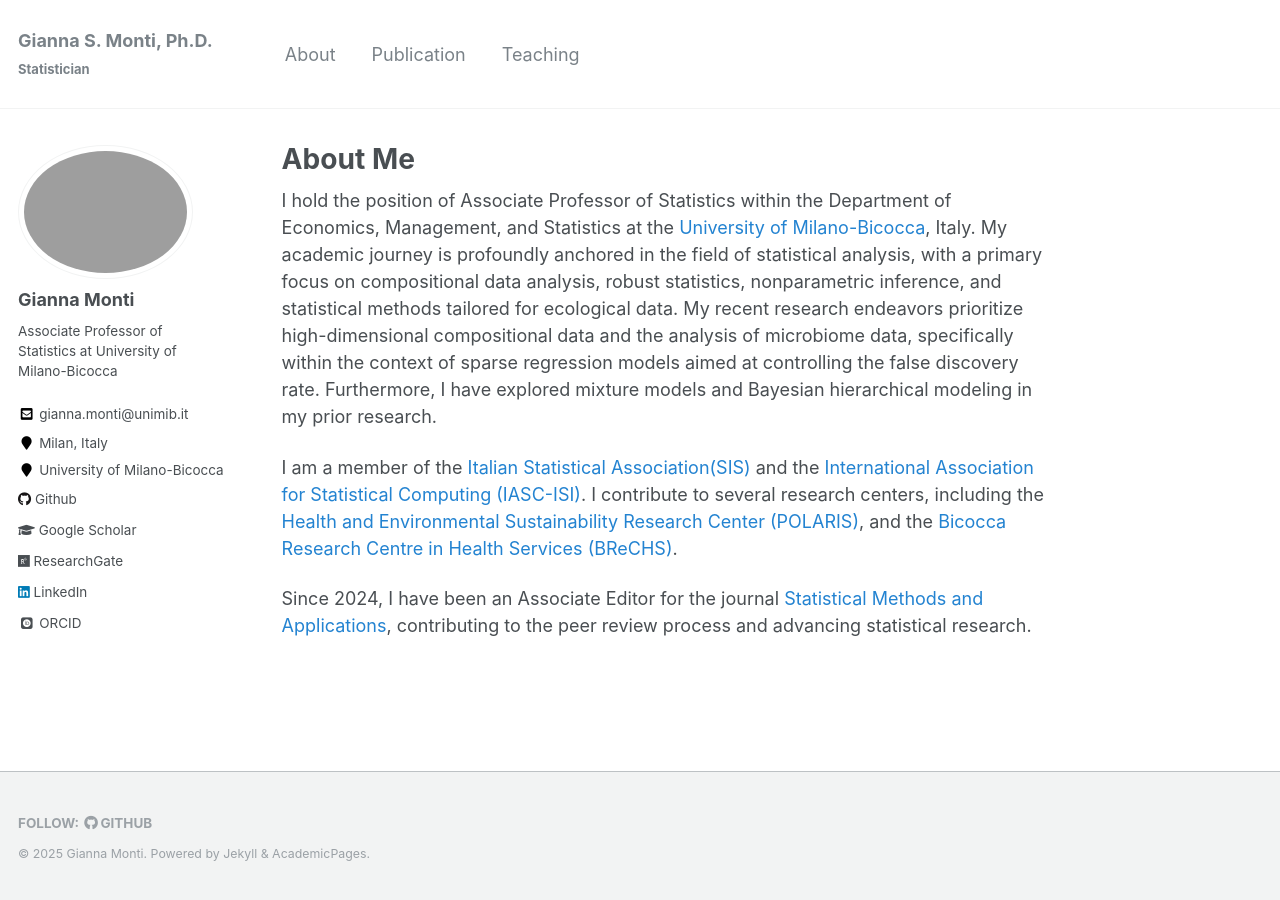
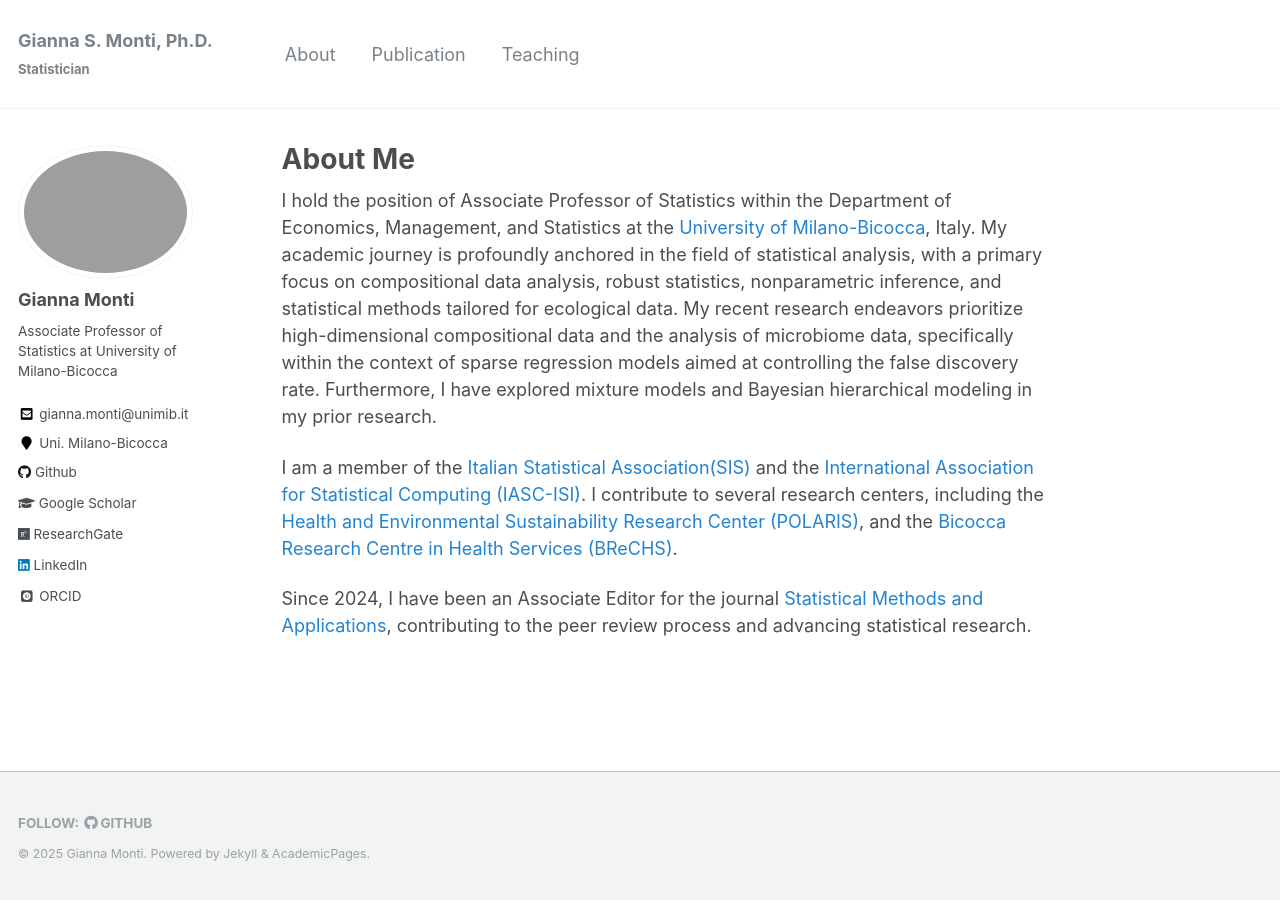
Before and after one commit to giannamonti/giannamonti.github.io, a Jekyll site: the page built from _pages/about.md, in a window 1280 px wide. Built offline with Jekyll 4.4.1, drawn with Linux system fonts in a browser that asks for light colours; some web fonts are replaced; a style sheet for code colours, icons or effects is not loaded.

Commit message:
location

```diff
--- a/_config.yml
+++ b/_config.yml
@@ -83,8 +83,8 @@ author:
   avatar           : "gm.jpg"
   bio              : "Associate Professor of Statistics at University of Milano-Bicocca"
   email            : "gianna.monti@unimib.it" # HTML entity encoding --- use https://mothereff.in/html-entities for example.
-  location         : "Milan, Italy"
-  employer         : "University of Milano-Bicocca"
+  location         : # "Milan, Italy"
+  employer         : "Uni. Milano-Bicocca"
   employerURL      : "https://en.unimib.it/"
   pubmed           :
   googlescholar    : "https://scholar.google.com/citations?user=LieGeJUAAAAJ&hl=it"
```
